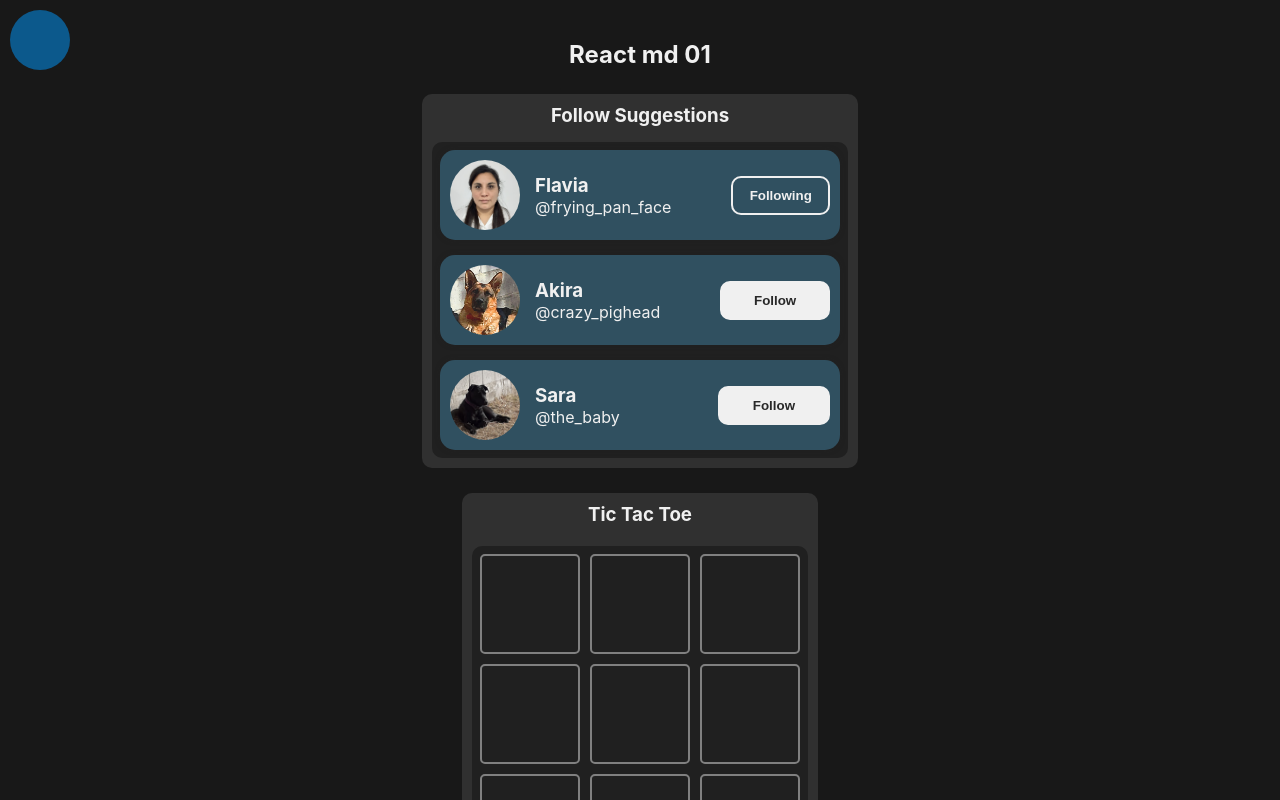
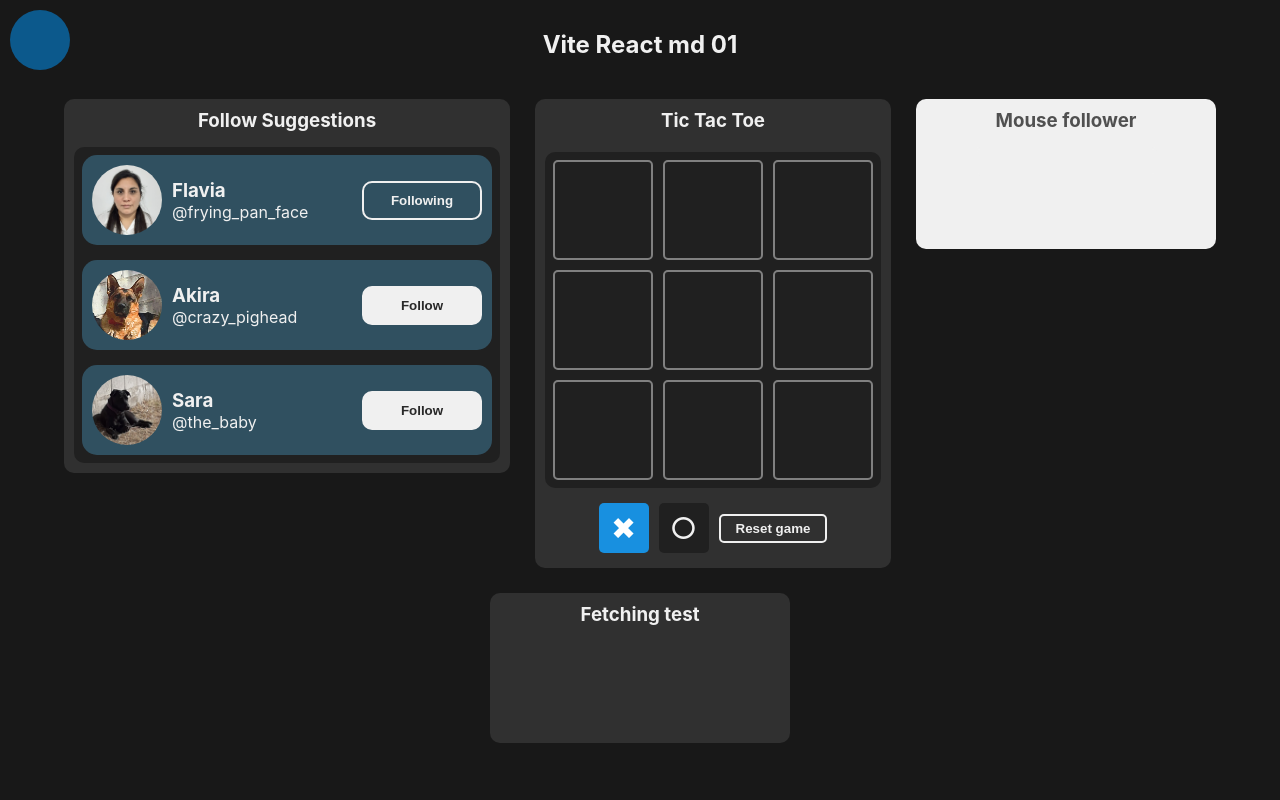
Before and after one commit to leomathot/vite-react-md-01, a React (Vite) app: page / in a window 1280 px wide. Shown: the top 800 px of the page. Built offline with nearby package versions, Linux system fonts and the light colour scheme.

Commit message:
Change some styles

```diff
--- a/src/App.css
+++ b/src/App.css
@@ -30,33 +30,35 @@
   --red-1: #d03030;
 }
 
-.app-cont {
-  border: 2px solid green;
+#app {
+  padding: 30px 10px;
 }
 
-.app {
+#app-content {
   padding: 40px 10px;
   display: flex;
-  flex-direction: column;
-  align-items: center;
+  flex-wrap: wrap;
+  justify-content: center;
+  align-items: baseline;
   gap: 25px;
   width: 95vw;
-  min-height: 150vh;
+}
+
+.app-article {
+  background-color: var(--black-1);
+  padding: 10px;
+  border-radius: 10px;
+  display: flex;
+  flex-direction: column;
+  gap: 15px;
+  height: fit-content;
+  min-height: 150px;
+  min-width: 300px;
 }
 
 /* ***** Following suggestions ***** */
 
-.follow-suggestions {
-  display: flex;
-  flex-direction: column;
-  align-items: center;
-  gap: 15px;
-  padding: 10px;
-  border-radius: 10px;
-  background-color: var(--black-1);
-}
-
-.follow-suggestions main {
+#follow-suggestions main {
   display: flex;
   flex-direction: column;
   align-items: center;
@@ -72,16 +74,16 @@
   padding: 10px;
   text-align: left;
   display: flex;
-  gap: 60px;
+  flex-wrap: wrap;
+  gap: 20px;
   align-items: center;
-  justify-content: space-between;
-  width: 400px;
-  box-shadow: 0 0 10px -5px var(--black-3);
+  justify-content: center;
+  width: 100%;
 }
 
 .follow-card header {
   display: flex;
-  gap: 15px;
+  gap: 10px;
   align-items: center;
   width: 250px;
 }
@@ -99,10 +101,10 @@
   color: var(--black-2);
   border: 2px solid var(--white);
   height: fit-content;
-  padding: 10px;
+  padding: 10px 0;
   border-radius: 10px;
   transition: .3s ease background-color, .3s ease color;
-  width: 130px;
+  width: 120px;
 }
 
 .follow-card button:hover {
@@ -115,7 +117,6 @@
   background-color: transparent;
   color: var(--white);
   border: 2px solid var(--white);
-  width: 130px;
 }
 
 .follow-card .following:hover {
@@ -142,7 +143,7 @@
 
 /* ***** Tic Tac Toe ***** */
 
-.tic-tac-toe {
+#tic-tac-toe {
   display: flex;
   flex-direction: column;
   align-items: center;
@@ -152,22 +153,20 @@
   background-color: var(--black-1);
 }
 
-.tic-tac-toe main {
+#tic-tac-toe .board {
   position: relative;
   padding: 5px 0;
   display: flex;
   flex-direction: column;
   align-items: center;
   gap: 15px;
-}
-
-.tic-tac-toe .board {
   width: fit-content;
   margin: auto;
   text-align: center;
 }
 
-.tic-tac-toe .board .board-squares {
+#tic-tac-toe .board .board-squares {
+  width: 100%;
   background-color: var(--black-3);
   padding: 8px;
   border-radius: 10px;
@@ -176,7 +175,7 @@
   gap: 10px;
 }
 
-.tic-tac-toe .square {
+#tic-tac-toe .square {
   width: 100px;
   height: 100px;
   border: 2px solid var(--gray-2);
@@ -187,11 +186,11 @@
   font-size: 48px;
 }
 
-.tic-tac-toe .square:hover {
+#tic-tac-toe .square:hover {
   border: 2px solid var(--white);;
 }
 
-.tic-tac-toe .turn {
+#tic-tac-toe .turn {
   display: flex;
   justify-content: center;
   align-items: center;
@@ -202,7 +201,7 @@
   border-radius: 10px;
 }
 
-.tic-tac-toe .turn .square {
+#tic-tac-toe .turn .square {
   width: 50px;
   height: 50px;
   background-color: var(--black-3);
@@ -211,12 +210,12 @@
   font-size: 30px;
 }
 
-.tic-tac-toe .turn .is-selected {
+#tic-tac-toe .turn .is-selected {
   color: #fff;
   background: var(--blue-3);
 }
 
-.tic-tac-toe .winner {
+#tic-tac-toe .winner {
   position: absolute;
   width: 100%;
   height: 100%;
@@ -228,14 +227,14 @@
   border-radius: 10px;
 }
 
-.tic-tac-toe .winner .square {
+#tic-tac-toe .winner .square {
   width: 60px;
   height: 60px;
   pointer-events: none;
   border-color: transparent;
 }
 
-.tic-tac-toe .winner .text {
+#tic-tac-toe .winner .text {
   background: rgba(0, 0, 0, 0.85);
   border: 2px solid var(--white);
   border-radius: 10px;
@@ -248,7 +247,7 @@
   gap: 80px;
 }
 
-.tic-tac-toe .board button {
+#tic-tac-toe .board button {
   padding: 5px 15px;
   background: transparent;
   border: 2px solid var(--white);
@@ -259,24 +258,24 @@
   cursor: pointer;
 }
 
-.tic-tac-toe .board button:hover {
+#tic-tac-toe .board button:hover {
   background: var(--white);
   color: var(--black-4);
 }
 
 /* ***** Mouse Follower ***** */
 
-.mouse-follower a {
+#mouse-follower a {
   font-weight: 500;
   color: var(--blue-4);
   text-decoration: inherit;
 }
 
-.mouse-follower a:hover {
+#mouse-follower a:hover {
   color: var(--blue-1);
 }
 
-.mouse-follower {
+#mouse-follower {
   display: flex;
   flex-direction: column;
   align-items: center;
@@ -286,12 +285,12 @@
   background-color: var(--black-1);
 }
 
-.mouse-follower h1 {
+#mouse-follower h1 {
   font-size: 3.2em;
   line-height: 1.1;
 }
 
-.mouse-follower button {
+#mouse-follower button {
   padding: 5px 15px;
   background: transparent;
   border: 2px solid var(--white);
@@ -302,20 +301,20 @@
   cursor: pointer;
 }
 
-.mouse-follower button:hover {
+#mouse-follower button:hover {
   background-color: var(--white);
   color: var(--black-4);
 }
 
 @media (prefers-color-scheme: light) {
-  .mouse-follower {
+  #mouse-follower {
     color: var(--gray-4);
     background-color: var(--white);
   }
-  .mouse-follower a:hover {
+  #mouse-follower a:hover {
     color: var(--blue-3);
   }
-  .mouse-follower button {
+  #mouse-follower button {
     background-color: var(--white);
   }
 }
@@ -323,3 +322,5 @@
 body.no-cursor {
   cursor: none;
 }
+
+/* ***** Fetching test ***** */
--- a/src/App.jsx
+++ b/src/App.jsx
@@ -6,12 +6,14 @@ import './App.css'
 
 function App() {
   return (
-    <section className='app'>
-      <h1>React md 01</h1>
-      <FollowSuggestions />
-      <TicTacToe />
-      <MouseFollower />
-      <FetchingTest />
+    <section id='app'>
+      <h1>Vite React md 01</h1>
+      <article id="app-content">
+        <FollowSuggestions />
+        <TicTacToe />
+        <MouseFollower />
+        <FetchingTest />
+      </article>
     </section>
   )
 }
--- a/src/components/Fetchingtest/FetchingTest.jsx
+++ b/src/components/Fetchingtest/FetchingTest.jsx
@@ -2,7 +2,7 @@ export default function FetchingTest() {
 
 
     return (
-        <article>
+        <article className="app-article" id="fetching-test">
             <h3>Fetching test</h3>
         </article>
     )
--- a/src/components/Followsuggestions/FollowSuggestions.jsx
+++ b/src/components/Followsuggestions/FollowSuggestions.jsx
@@ -20,7 +20,7 @@ const users = [
 
 export default function FollowSuggestions() {
     return (
-        <article className="follow-suggestions">
+        <article className="app-article" id="follow-suggestions">
             <h3>Follow Suggestions</h3>
             <main>
                 {
--- a/src/components/MouseFollower/MauseFollower.jsx
+++ b/src/components/MouseFollower/MauseFollower.jsx
@@ -29,7 +29,7 @@ export default function MouseFollower() {
     }, [enabled])
 
     return (
-        <article className="mouse-follower">
+        <article className="app-article" id="mouse-follower">
             <h3>Mouse follower</h3>
             <div style={{
                 position: "fixed",
--- a/src/components/TicTacToe/TicTacToe.jsx
+++ b/src/components/TicTacToe/TicTacToe.jsx
@@ -51,7 +51,7 @@ export default function TicTacToe() {
     }
 
     return (
-        <article className="tic-tac-toe">
+        <article className="app-article" id="tic-tac-toe">
             <h3>Tic Tac Toe</h3>
             <main className="board">
 
```
